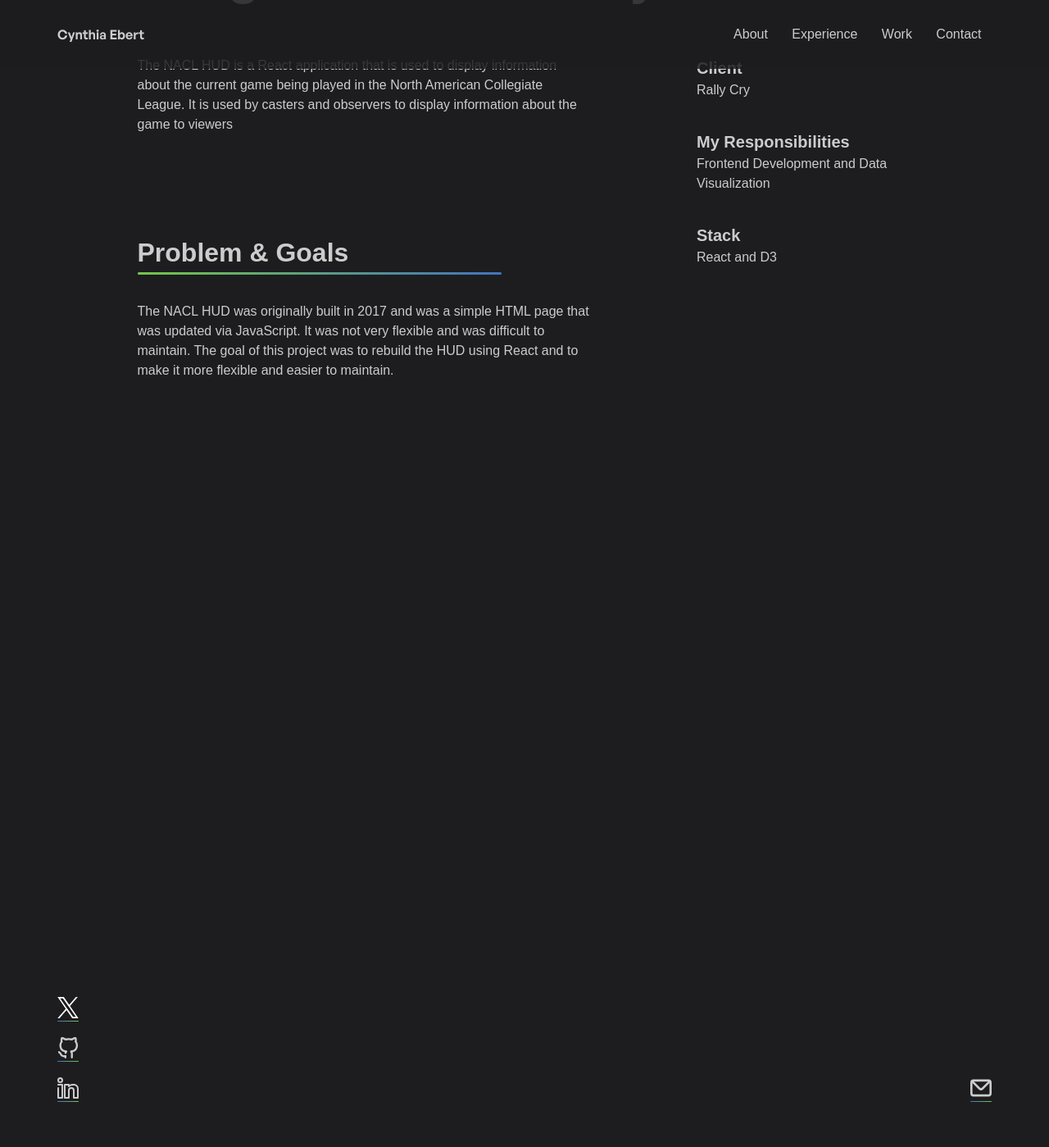
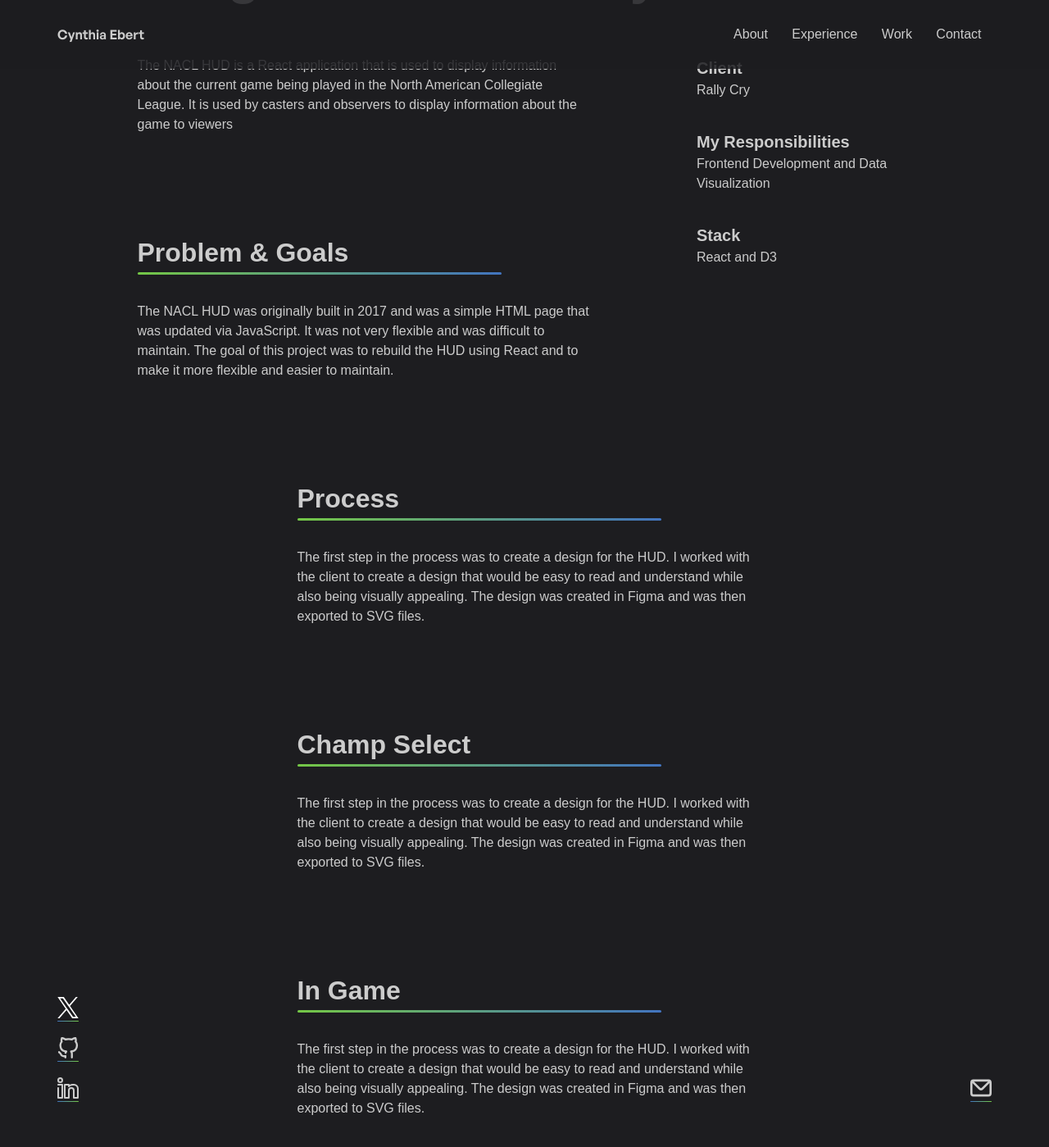
Before and after one commit to Cinzya/cynthiaebert.de__v2, a Jekyll site: the page built from _posts/2023-10-26-north-american-challengers-league-2023-overlay.markdown, in a window 1280 px wide and 1400 px high, scrolled down 1040 px. Shown: the whole window at 82% size. Built offline with Jekyll 4.4.1, drawn with Linux system fonts in a browser that asks for light colours; before the commit the page ends 1604 px from its top, so only the background shows below that.

Commit message:
UPDATE :: posts

```diff
--- a/_posts/2023-10-26-north-american-challengers-league-2023-overlay.markdown
+++ b/_posts/2023-10-26-north-american-challengers-league-2023-overlay.markdown
@@ -14,3 +14,15 @@ The NACL HUD is a React application that is used to display information about th
 ## Problem & Goals
 
 The NACL HUD was originally built in 2017 and was a simple HTML page that was updated via JavaScript. It was not very flexible and was difficult to maintain. The goal of this project was to rebuild the HUD using React and to make it more flexible and easier to maintain.
+
+## Process
+
+The first step in the process was to create a design for the HUD. I worked with the client to create a design that would be easy to read and understand while also being visually appealing. The design was created in Figma and was then exported to SVG files.
+
+## Champ Select
+
+The first step in the process was to create a design for the HUD. I worked with the client to create a design that would be easy to read and understand while also being visually appealing. The design was created in Figma and was then exported to SVG files.
+
+## In Game
+
+The first step in the process was to create a design for the HUD. I worked with the client to create a design that would be easy to read and understand while also being visually appealing. The design was created in Figma and was then exported to SVG files.
--- a/_posts/2023-10-29-north-american-invitational-draft.markdown
+++ b/_posts/2023-10-29-north-american-invitational-draft.markdown
@@ -4,7 +4,7 @@ client: Rally Cry
 responsibilities: [Frontend Development]
 tags: [React, Vite]
 category: project
-thumbnail: nacl-hud-thumbnail.png
+thumbnail: toast-thumb.webp
 hero: nacl-hero.webp
 excerpt_separator: <!--more-->
 ---
--- a/index.html
+++ b/index.html
@@ -66,7 +66,7 @@ layout: home
   {% for post in site.posts %}
   <article class="project col-start-3 col-end-9 inner-grid mb-950">
     <img
-      src="../assets/img/dummy_projectherodummy_projec.jpg"
+      src="{{site.baseurl}}/assets/img/posts/{{ post.thumbnail }}"
       alt=""
       class="col-start-1 col-end-8 row-start-1 row-end-4 border-rounded mb-500 row-start-1 row-end-4"
     />
```
Also changed, not shown: other parts of _posts/2023-10-26-north-american-challengers-league-2023-overlay.markdown (+1 -1 lines), README.md, _posts/2023-11-02-companion-module.markdown (added), assets/img/posts/nacl-thumb.webp (added), assets/img/posts/nacl-thumbalt2.webp (added), assets/img/posts/toast-thumb.webp (added).
